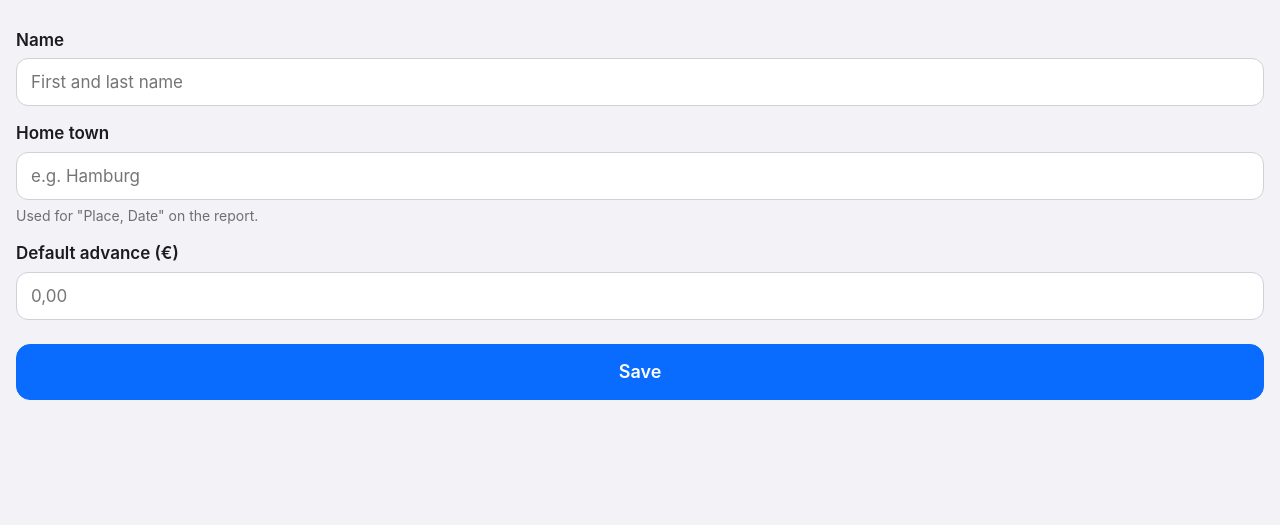
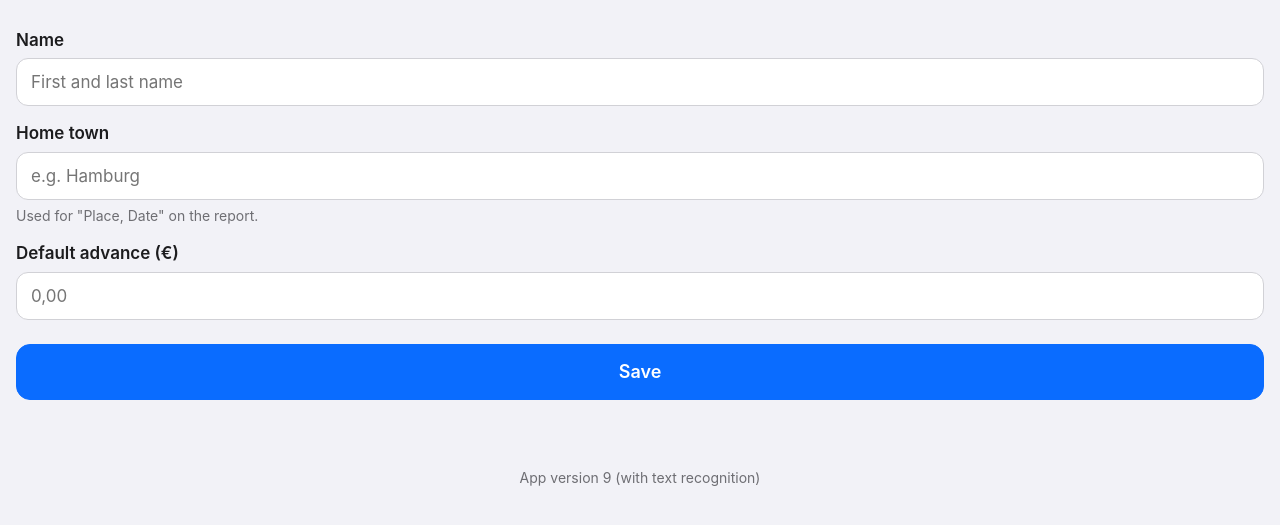
Before and after one commit to heedeebo/reisekosten, a plain HTML site: page einstellungen.html in a window 1280 px wide. Shown: the part 111-636 px from the top of the page. Drawn offline with Linux system fonts and the light colour scheme.

Commit message:
Versionsnummer in den Einstellungen
Co-Authored-By: Claude Opus 5.5 <noreply@anthropic.com>

```diff
--- a/einstellungen.html
+++ b/einstellungen.html
@@ -47,6 +47,10 @@
 
         <!-- Hier erscheint "Saved." oder eine Fehlermeldung. -->
         <p id="meldung" class="meldung" role="status"></p>
+
+        <!-- Versionsnummer: Bei jedem Update zählen wir hoch. So siehst du auf dem iPhone,
+             ob die neue Version schon angekommen ist. -->
+        <p class="hinweis version">App version 9 (with text recognition)</p>
       </form>
     </main>
 
--- a/style.css
+++ b/style.css
@@ -386,3 +386,9 @@ label.knopf {
 .meldung.fehler {
   color: #d93025;     /* rot für Fehler */
 }
+
+/* Versionsnummer unten in den Einstellungen. */
+.version {
+  margin-top: 32px;
+  text-align: center;
+}
```
